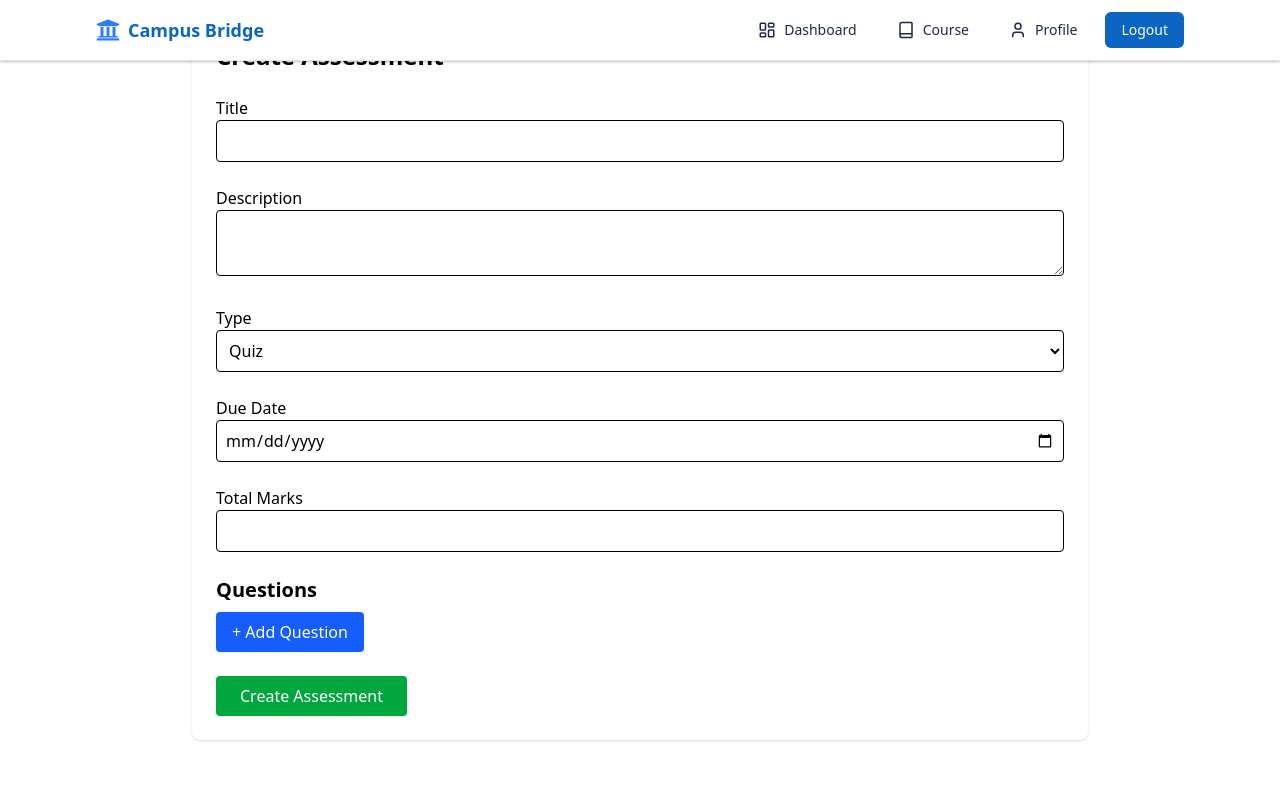
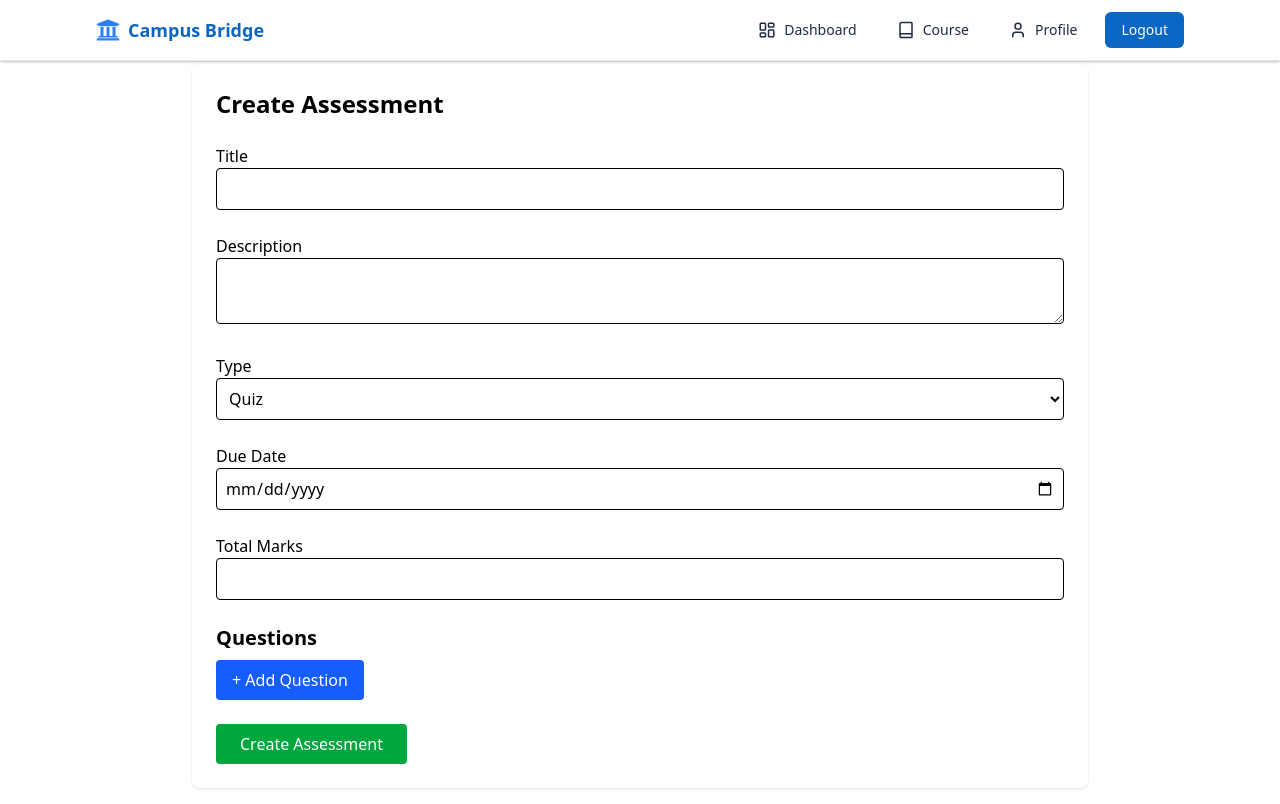
Before and after one commit to KarthikBandi75/xhorizon-frontend, a React (Vite) app: page /assesments/1 in a window 1280 px wide. Built offline with nearby package versions, Linux system fonts and the light colour scheme; sample sign-in values are in the browser's storage.

Commit message:
Update Assessments.jsx

```diff
--- a/src/Pages/Faculty/Assessments.jsx
+++ b/src/Pages/Faculty/Assessments.jsx
@@ -102,7 +102,7 @@ const Assessments = () => {
   };
 
   return (
-    <div className="max-w-4xl mx-auto p-6 bg-white rounded-lg shadow">
+    <div className="max-w-4xl mx-auto p-6 bg-white rounded-lg shadow mt-12">
       <h2 className="text-2xl font-semibold mb-6">Create Assessment</h2>
 
       <form onSubmit={handleSubmit} className="space-y-6">
```
